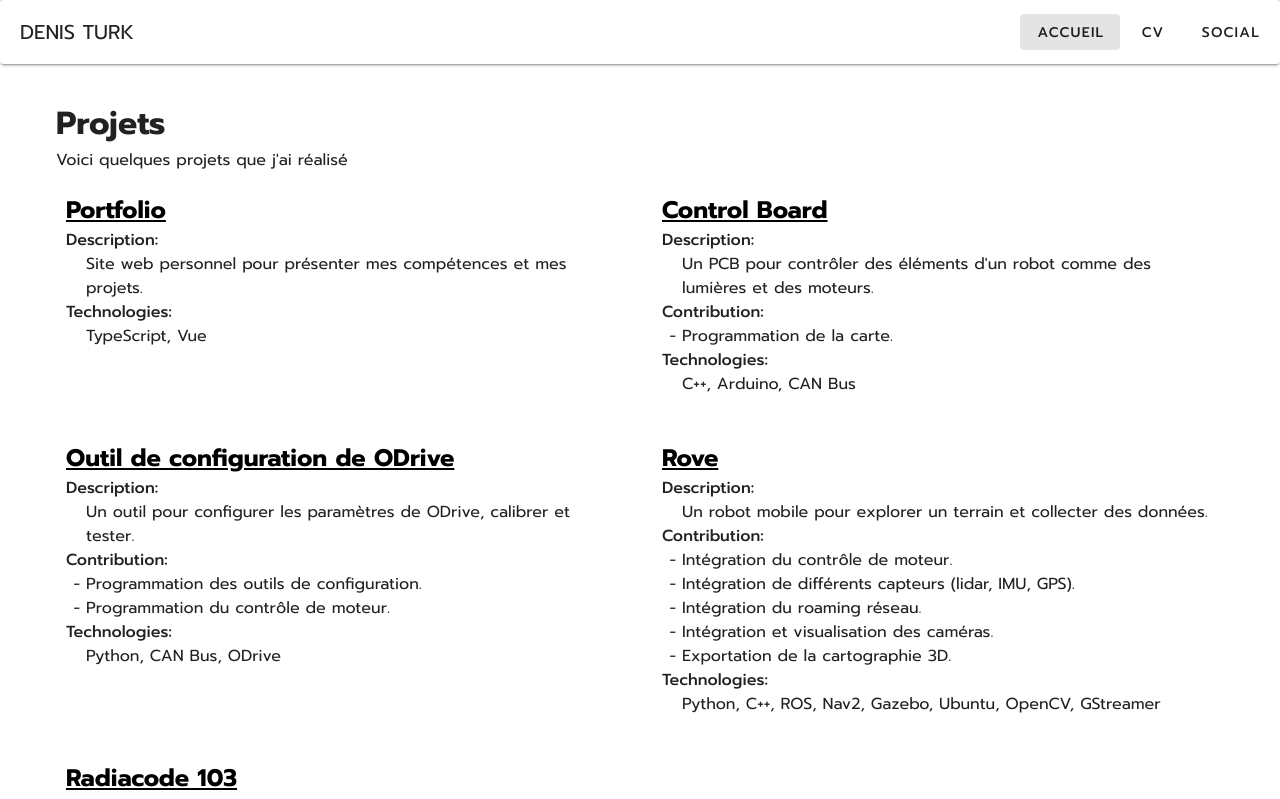
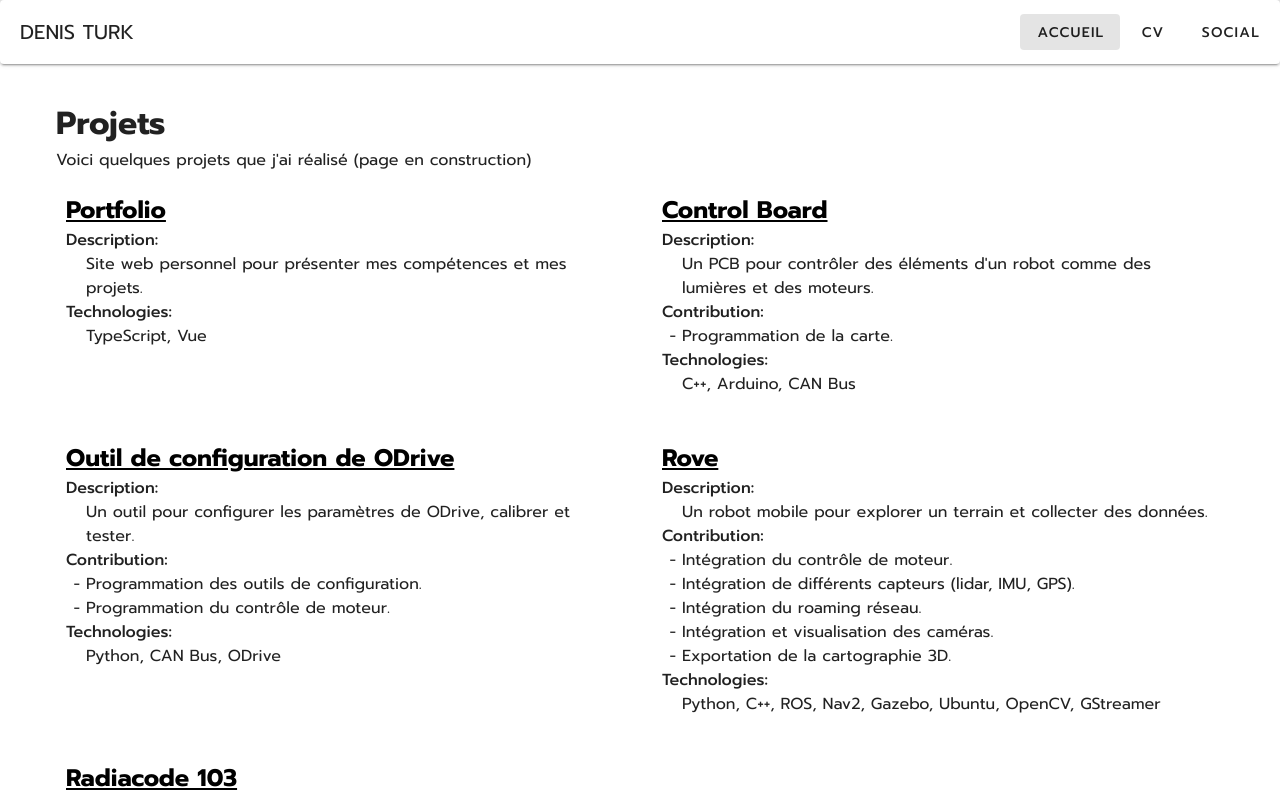
Before and after one commit to patates-cipsi418/patates-cipsi418.github.io, a Vue app: page / in a window 1280 px wide. Shown: the top 799 px of the page. Built offline with nearby package versions, Linux system fonts and the light colour scheme.

Commit message:
add under construction

```diff
--- a/src/views/Home.vue
+++ b/src/views/Home.vue
@@ -5,7 +5,7 @@ import { projects } from "@/models/projects";
 <template>
   <v-container>
     <h1>Projets</h1>
-    <p>Voici quelques projets que j'ai réalisé</p>
+    <p>Voici quelques projets que j'ai réalisé (page en construction)</p>
     <v-row>
       <v-col cols="12" md="6" v-for="(project, p) in projects" :key="p">
         <div class="social custom">
```
